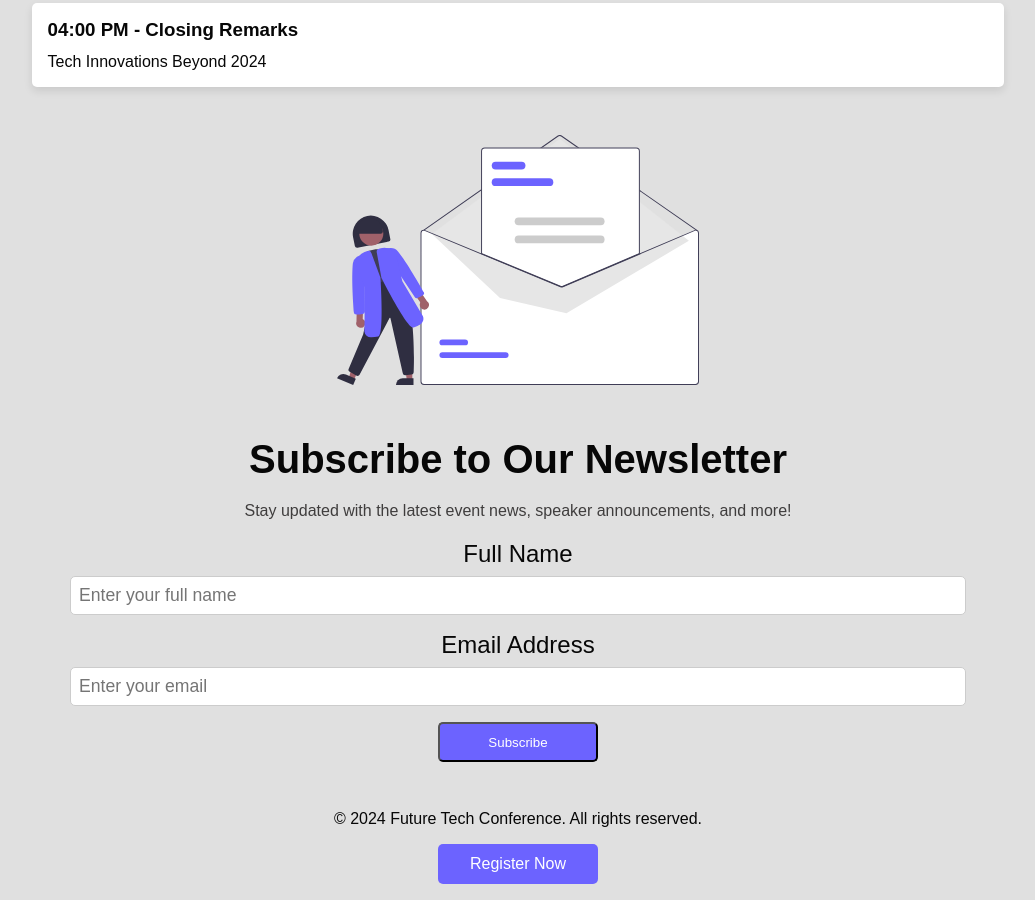
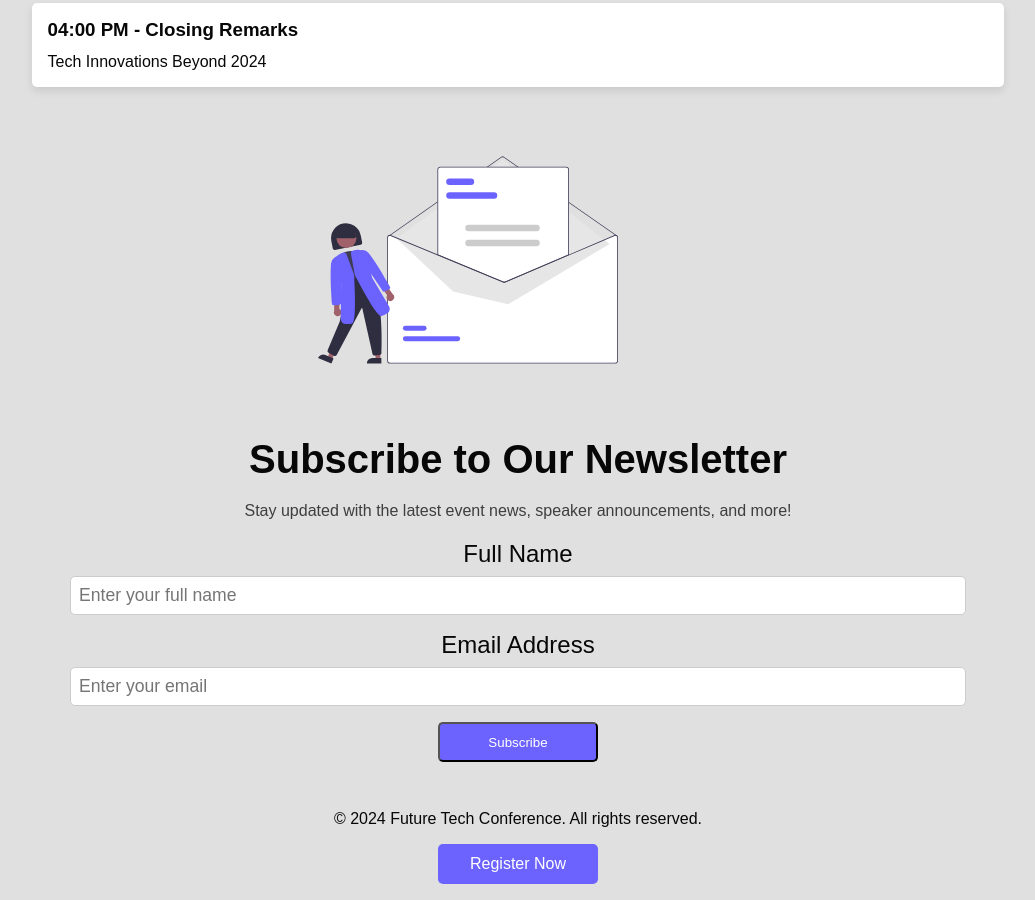
Before and after one commit to jonathammatos/html-css, a plain HTML site: page exer/loadingPage/index.html in a window 1280 px wide. Shown: the part 1899-2799 px from the top of the page, without its empty margins (122-1157 px from the left). Drawn offline with Linux system fonts and the light colour scheme.

Commit message:
ajustando a img e inicio de midia querie para telas maiores

```diff
--- a/exer/loadingPage/estilos/style.css
+++ b/exer/loadingPage/estilos/style.css
@@ -129,8 +129,14 @@ body {
   gap: 3rem;
 }
 
-.newsletter-image img {
+.newsletter-image {
   width: 100%;
+  max-width: 400px;
+  margin: 0 auto;
+}
+
+.newsletter-image > img {
+  width: 300px;
   height: 250px;
 }
 
@@ -245,3 +251,6 @@ body {
     color: #dacdcd;
   }
 }
+
+@media screen and (min-width: 48rem) {
+}
```
